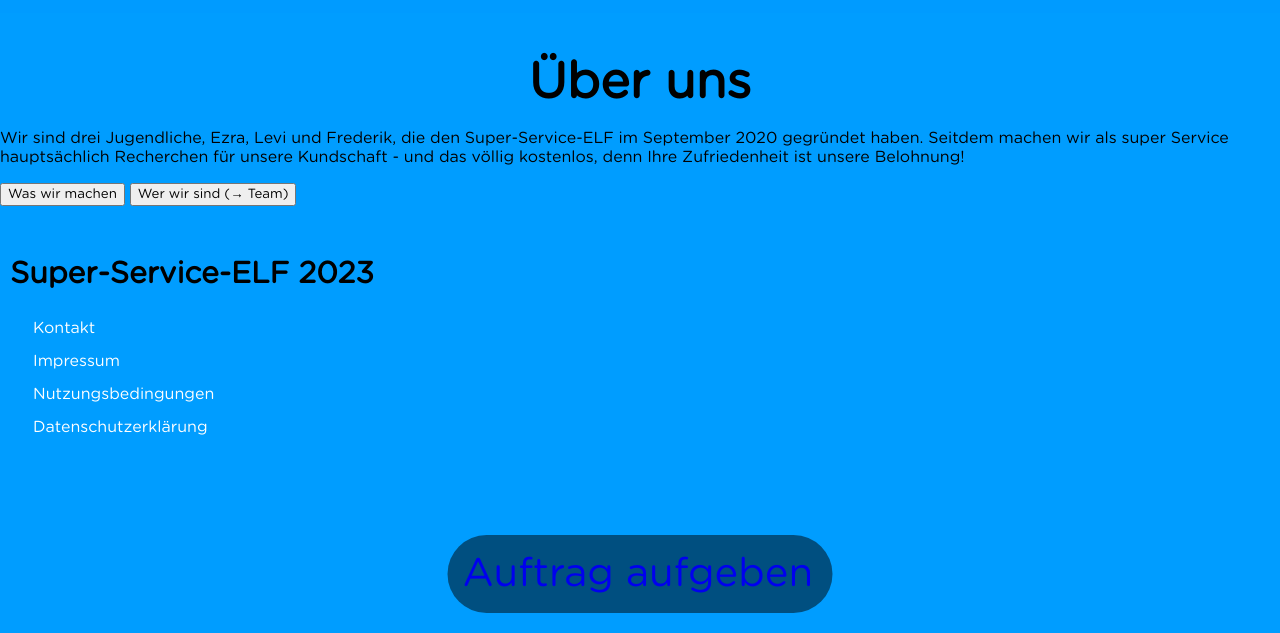
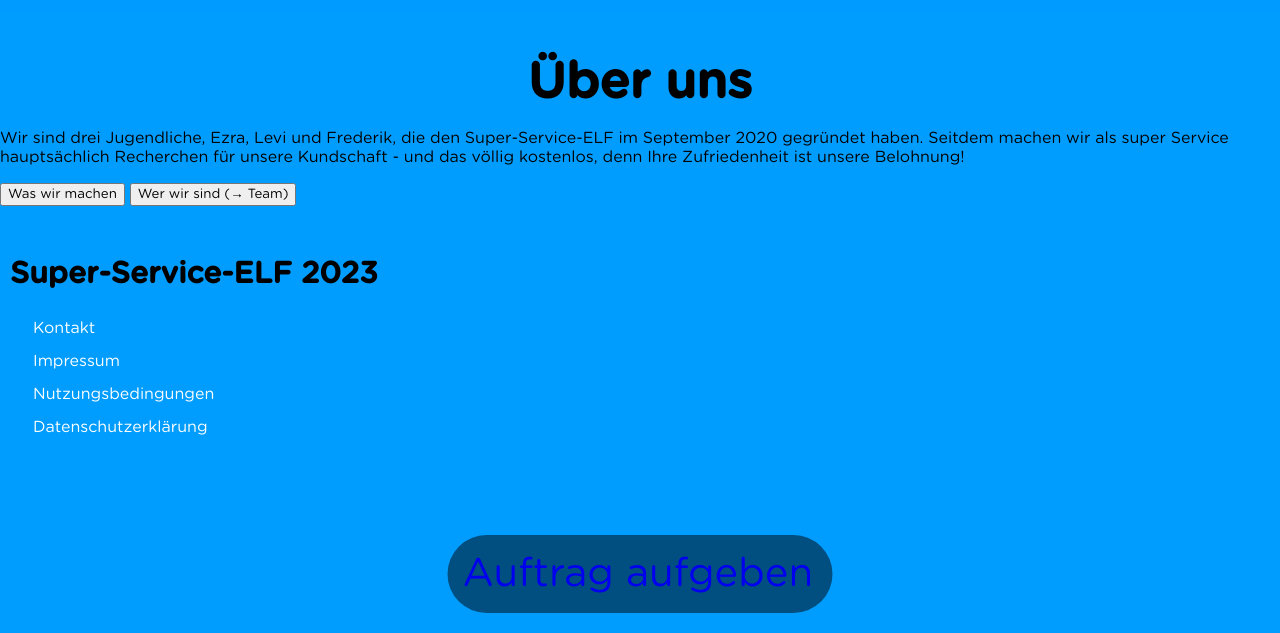
Before and after one commit to Super-Service-ELF/super-service-elf.github.io, a plain HTML site: page index.html in a window 1280 px wide. Shown: the part 167-800 px from the top of the page. Drawn offline with Linux system fonts and the light colour scheme.

Commit message:
Set font to bold for all headings

```diff
--- a/index.css
+++ b/index.css
@@ -32,6 +32,9 @@ body {
     float: left;
 	width: 128px;
 	height: 128px;
+}
+h1, h2, h3 {
+	font-family: "GothamRounded-Bold";
 }
 
 h2 {
```
